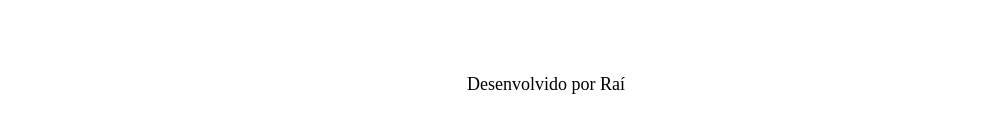
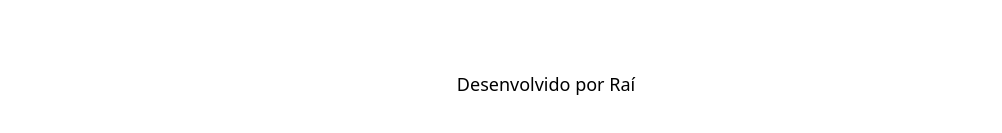
Before and after one commit to Raijoia/portfolio_2.0, a React (Vite) app: page / in a window 1280 px wide. Shown: the part 503-636 px from the top of the page, without its empty margins (104-1106 px from the left). Built offline with nearby package versions, Linux system fonts and the light colour scheme.

Commit message:
font-sans in Rodape

```diff
--- a/src/components/Rodape/index.tsx
+++ b/src/components/Rodape/index.tsx
@@ -1,6 +1,6 @@
 const Rodape = () => {
   return (
-    <footer className="text-lg pl-5 text-center pb-5">Desenvolvido por Raí</footer>
+    <footer className="text-lg pl-5 text-center pb-5 font-sans">Desenvolvido por Raí</footer>
   )
 }
 
```
